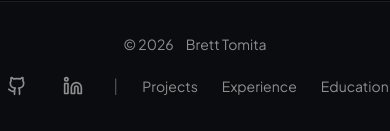
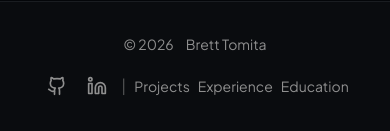
Before and after one commit to brett96/Portfolio-Website, a Next.js app: page / in a window 390 px wide. Shown: the part 1474-1605 px from the top of the page. Built offline with nearby package versions, Linux system fonts and the light colour scheme; no server answers.

Commit message:
Updated mobile footer UI

```diff
--- a/src/app/(public)/layout.tsx
+++ b/src/app/(public)/layout.tsx
@@ -29,7 +29,7 @@
               <span>© {new Date().getFullYear()}</span>
               <span>Brett Tomita</span>
             </p>
-            <div className="flex items-center gap-6">
+            <div className="flex flex-wrap items-center justify-center gap-2 sm:gap-6 sm:justify-normal">
               <a
                 href="https://github.com/brett96"
                 target="_blank"
```
